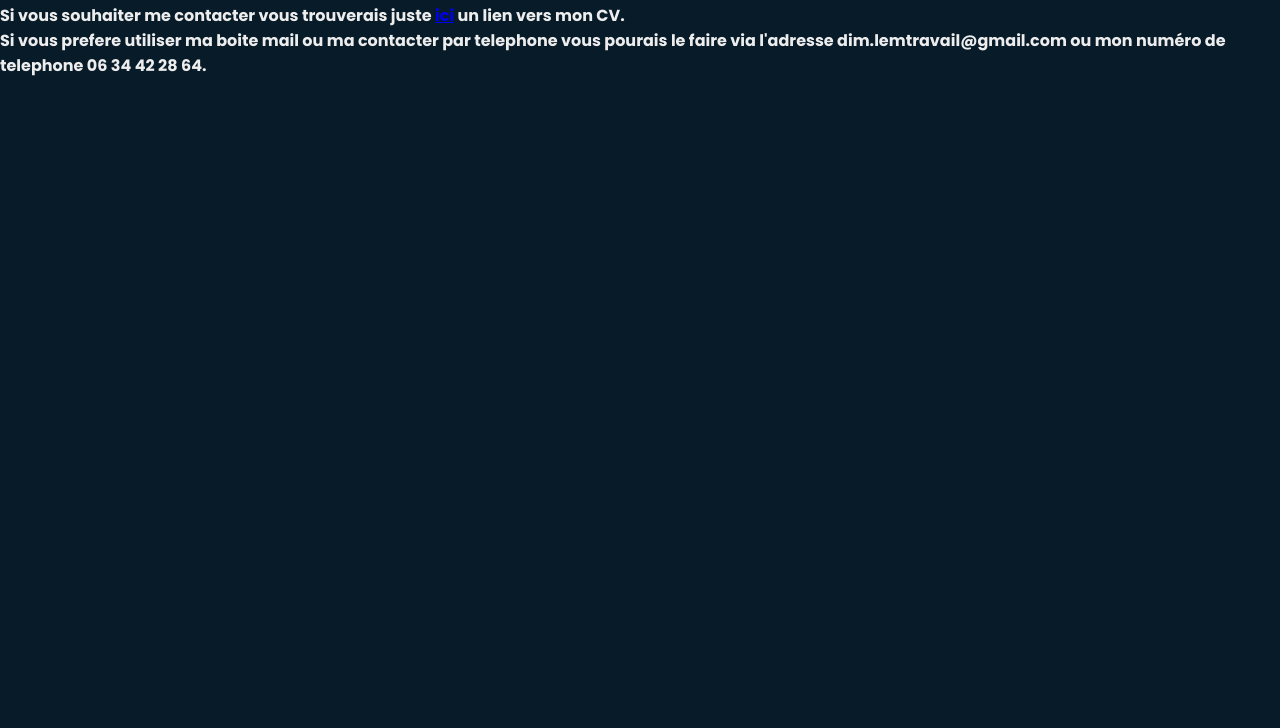
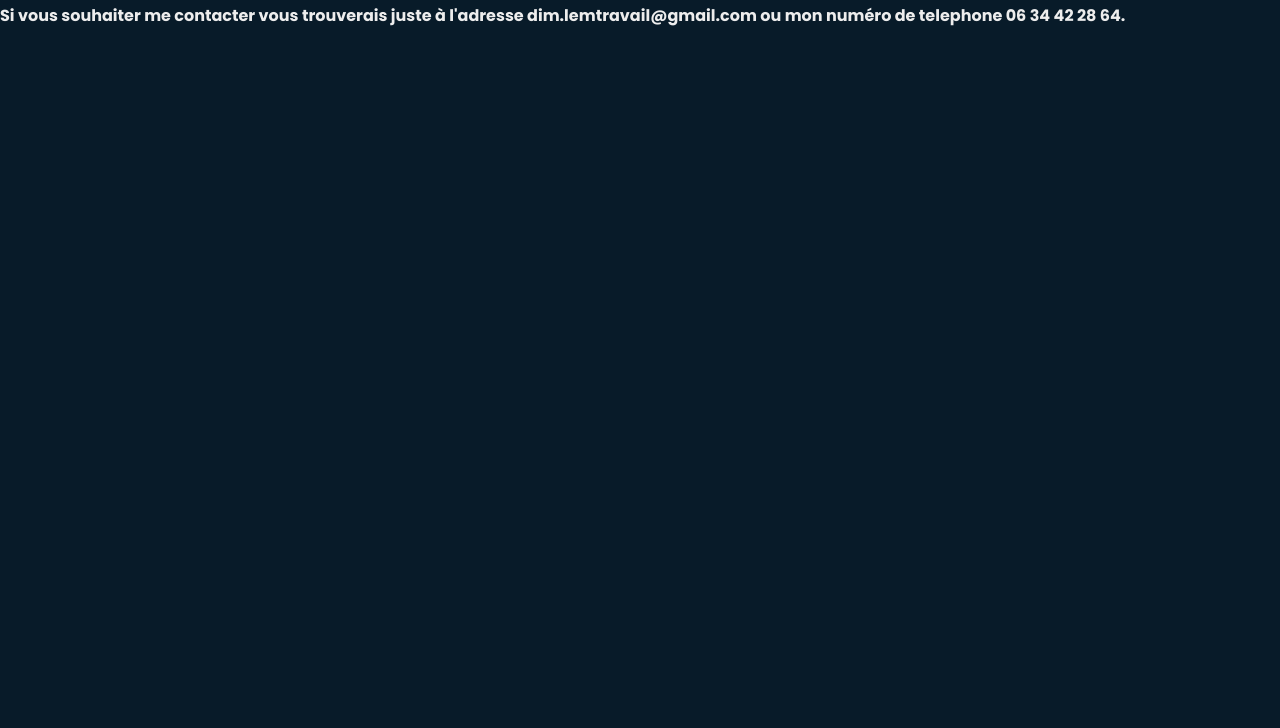
Before and after one commit to LemaireDimitri/portefeulle.github.io, a plain HTML site: page Contact.html in a window 1280 px wide. Shown: the part 72-800 px from the top of the page. Drawn offline with Linux system fonts and the light colour scheme.

Commit message:
Update Contact.html

```diff
--- a/Contact.html
+++ b/Contact.html
@@ -18,8 +18,7 @@
 <body>
 
             <br><br><br>
-            <h4>Si vous souhaiter me contacter vous trouverais juste <a href="#">ici</a> un lien vers mon CV.<br>
-                Si vous prefere utiliser ma boite mail ou ma contacter par telephone vous pourais le faire via l'adresse dim.lemtravail@gmail.com ou mon numéro de telephone 06 34 42 28 64.
+            <h4>Si vous souhaiter me contacter vous trouverais juste à l'adresse dim.lemtravail@gmail.com ou mon numéro de telephone 06 34 42 28 64.
             </h4>
 
 
```
